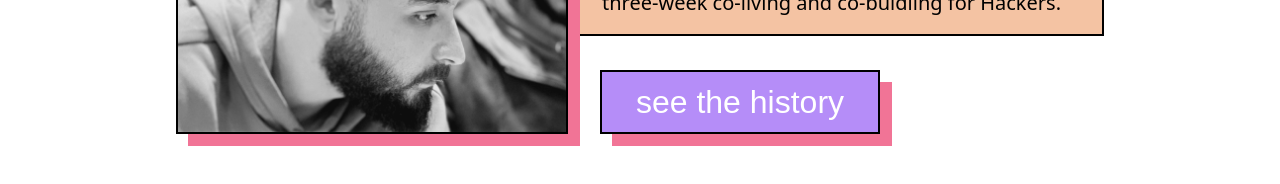
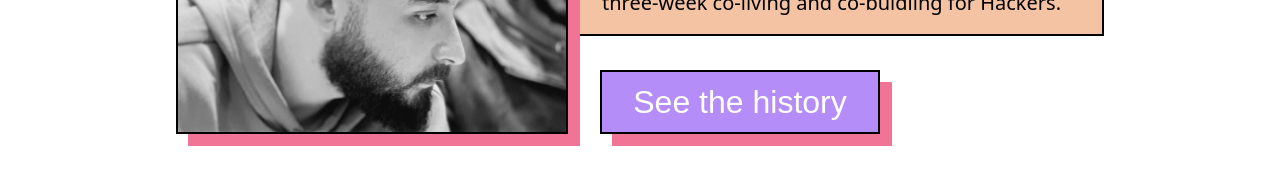
Before and after one commit to NonceGeek/Indiehacker-Accelerator-Homepage, a Next.js app: page / in a window 1280 px wide. Shown: the part 732-916 px from the top of the page. Built offline with nearby package versions, Linux system fonts and the light colour scheme; a web font is replaced by a local one.

Commit message:
feat: 修改文案

```diff
--- a/src/pages/index.tsx
+++ b/src/pages/index.tsx
@@ -3,7 +3,6 @@ import Image from 'next/image';
 import ShadowText from '@/components/ShadowText';
 import Entry from '@/components/Entry';
 
-import Logo from '../../public/images/logo.png';
 import Banner from '../../public/images/index-banner.png';
 import Entry1 from '../../public/images/entry-1.png';
 import Entry2 from '../../public/images/entry-2.png';
@@ -17,7 +16,7 @@ export default function index() {
       slogon:
         'Jointly organized by AntalphaLab & NonceGeekDAO, based in Dali@China, offline, three-week co-living and co-buidling for Hackers.',
       link: {
-        text: 'see the history',
+        text: 'See the history',
         url: 'https://mp.weixin.qq.com/s/zYNAnOcF9q5NOnT7XHxXsQ',
       },
       img: Entry1,
```
